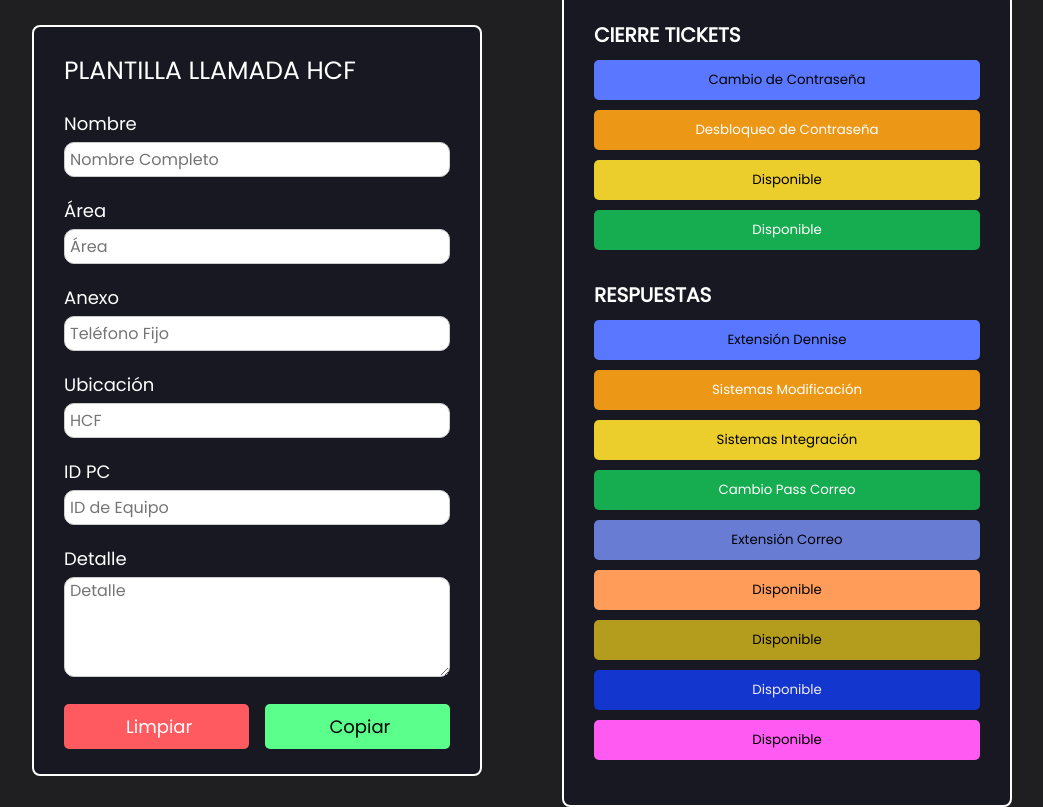
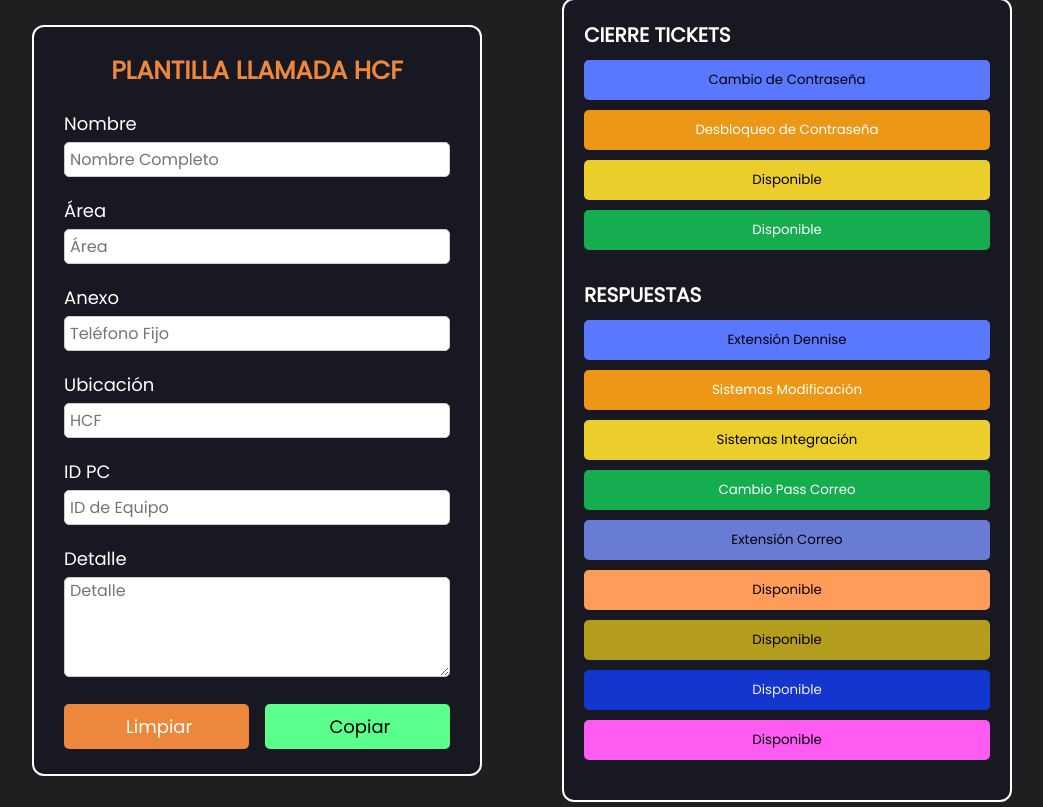
Before and after one commit to Amvurguezo/Plantilla_HCF, a plain HTML site: page index.html in a window 1280 px wide. Shown: the whole page, without its empty margins (118-1161 px from the left). Drawn offline with Linux system fonts and the light colour scheme.

Commit message:
Update style.css

```diff
--- a/style.css
+++ b/style.css
@@ -1,9 +1,9 @@
-@import url('https://fonts.googleapis.com/css?family=Poppins');
+@import url("https://fonts.googleapis.com/css?family=Poppins");
 * {
   margin: 0;
   padding: 0;
   box-sizing: border-box;
-    font-family: 'Poppins', sans-serif;
+  font-family: "Poppins", sans-serif;
 }
 
 body {
@@ -17,7 +17,8 @@ body {
 
 .main-container {
   display: flex;
-    width: 80%;
+  page: 20px;
+  width: 90%;
   max-width: 1200px;
 }
 
@@ -27,16 +28,19 @@ body {
   width: 100%;
   max-width: 450px;
   padding: 25px 30px;
-    border-radius: 8px;
+  border-radius: 12px;
   margin: 40px;
 }
 
 .container.left {
   width: 60%; /* Sección del formulario (60% del contenedor) */
+  color: white;
 }
 
 .container.right {
   border: 2px solid white;
+  border-radius: 12px;
+  padding: 20px;
   width: 40%; /* Secciones CIERRE TICKETS y RESPUESTAS (35% del contenedor) */
   display: flex;
   flex-direction: column;
@@ -44,23 +48,25 @@ body {
   background-color: #181822;
 }
 
+/*Plantilla Llamada HCF*/
 .title {
   font-size: 25px;
-    font-weight: 500;
-    color: white;
+  font-weight: 600;
+  color: #ed873c;
   margin-bottom: 20px;
+  text-align: center;
 }
 
+/*Formulario*/
 .user-details {
   display: flex;
   flex-direction: column;
-
 }
 
 .input-box {
   margin-bottom: 20px;
   width: 100%;
-
+  gap: 6px;
 }
 
 .details {
@@ -75,7 +81,7 @@ input,
 textarea {
   width: 100%;
   padding-left: 5px;
-    border-radius: 10px;
+  border-radius: 5px;
   border: 1px solid #ccc;
   font-size: 16px;
   height: 35px;
@@ -104,7 +110,7 @@ textarea {
 }
 
 .button-container input[type="reset"] {
-    background: #ff5a5f;
+  background: #ed873c;
   color: white;
 }
 
@@ -155,7 +161,7 @@ textarea {
 /**/
 /* Estilo específico para el botón Limpiar */
 #Limpiar {
-    background-color: #ff5a5f; /* Color rojo */
+  background-color: #ed873c; /* Color rojo */
 }
 
 #Limpiar:hover {
@@ -233,9 +239,18 @@ textarea {
   display: flex;
   flex-direction: column;
   justify-content: right;
-
 }
 
 .container.right .section:first-child {
   margin-bottom: 30px;
 }
+
+/* Responsive */
+@media (max-width: 900px) {
+  .main-container {
+    flex-direction: column;
+  }
+  .container.right {
+    flex: none;
+  }
+}
```
Lines whose indentation alone changed are shown as unchanged.
